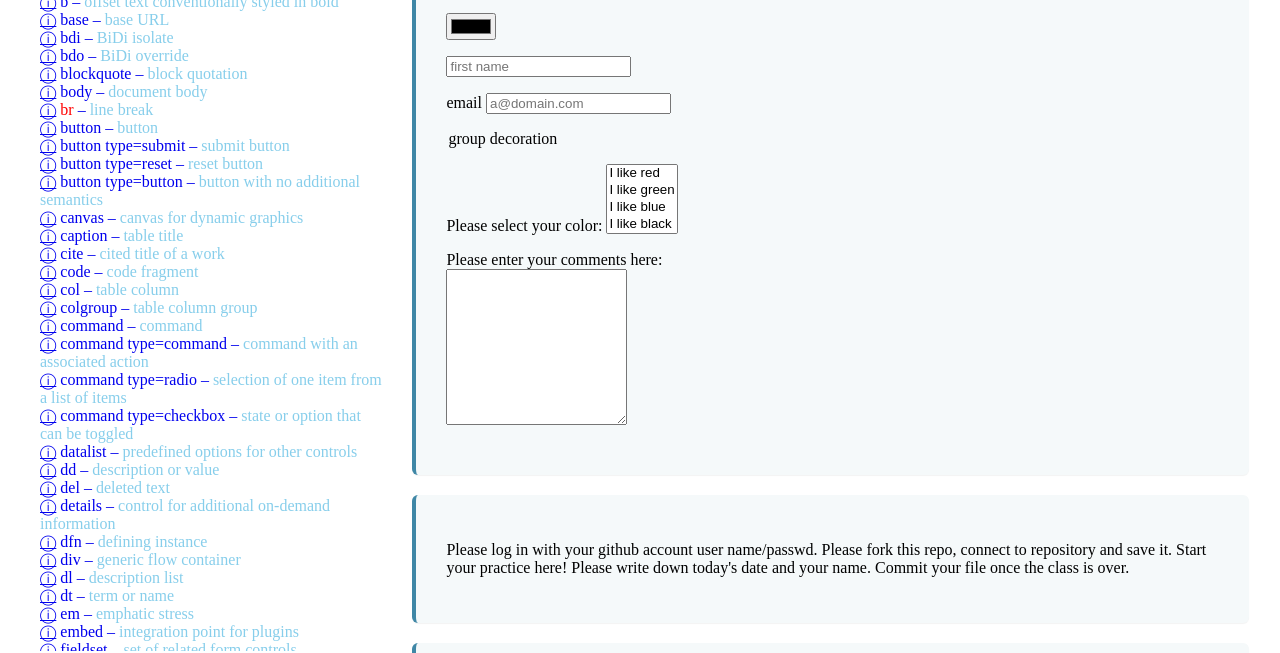
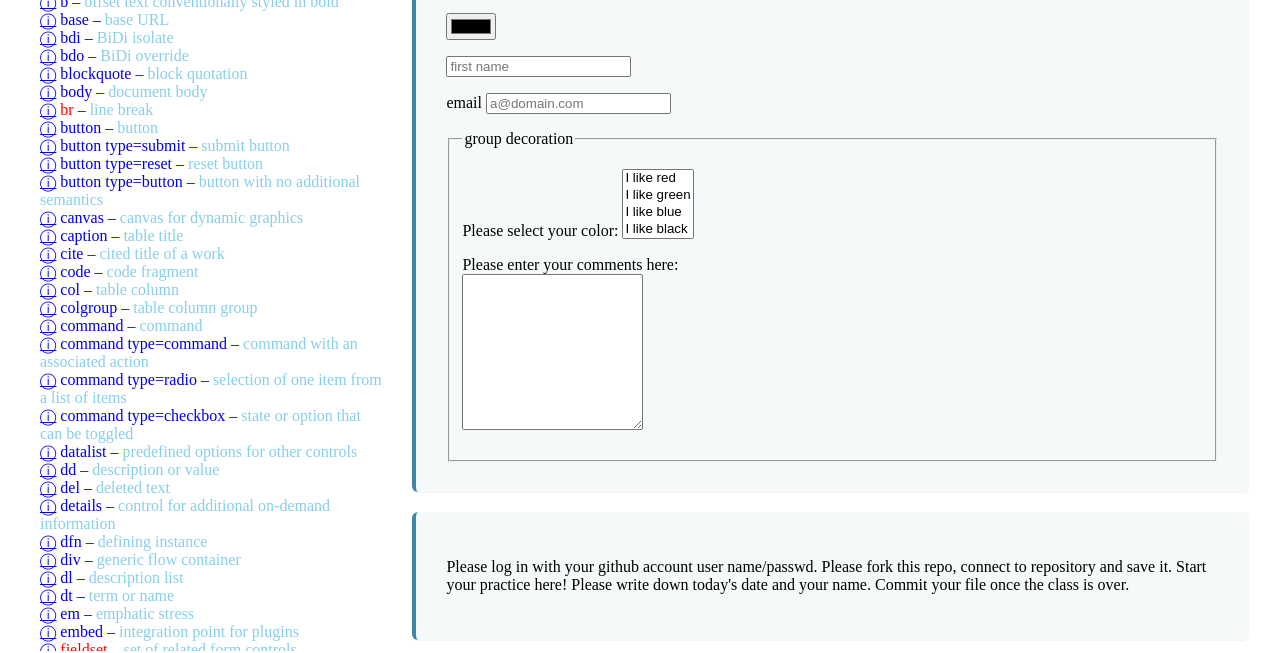
Before and after one commit to NoahTV/workspace-html-2020-5b1vnc, a website: page index.html in a window 1280 px wide. Shown: the part 149-802 px from the top of the page. Drawn offline with nearby package versions, Linux system fonts and the light colour scheme.

Commit message:
sep 14 practice

```diff
--- a/index.html
+++ b/index.html
@@ -38,7 +38,7 @@
 
 
 
-        <feildset>
+        <fieldset>
         <legend>group decoration </legend>
         <p> Please select your color:
           <select name="color" size= 4 multiple>
```
